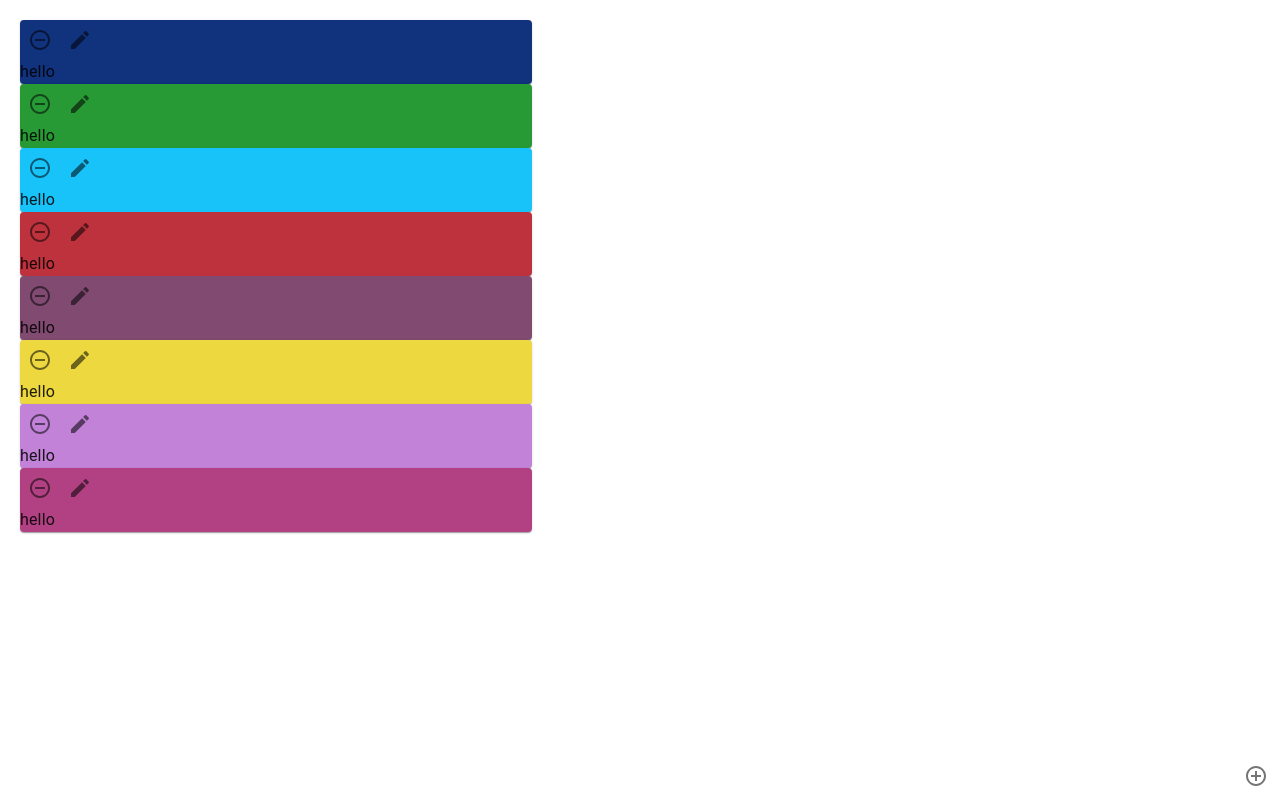
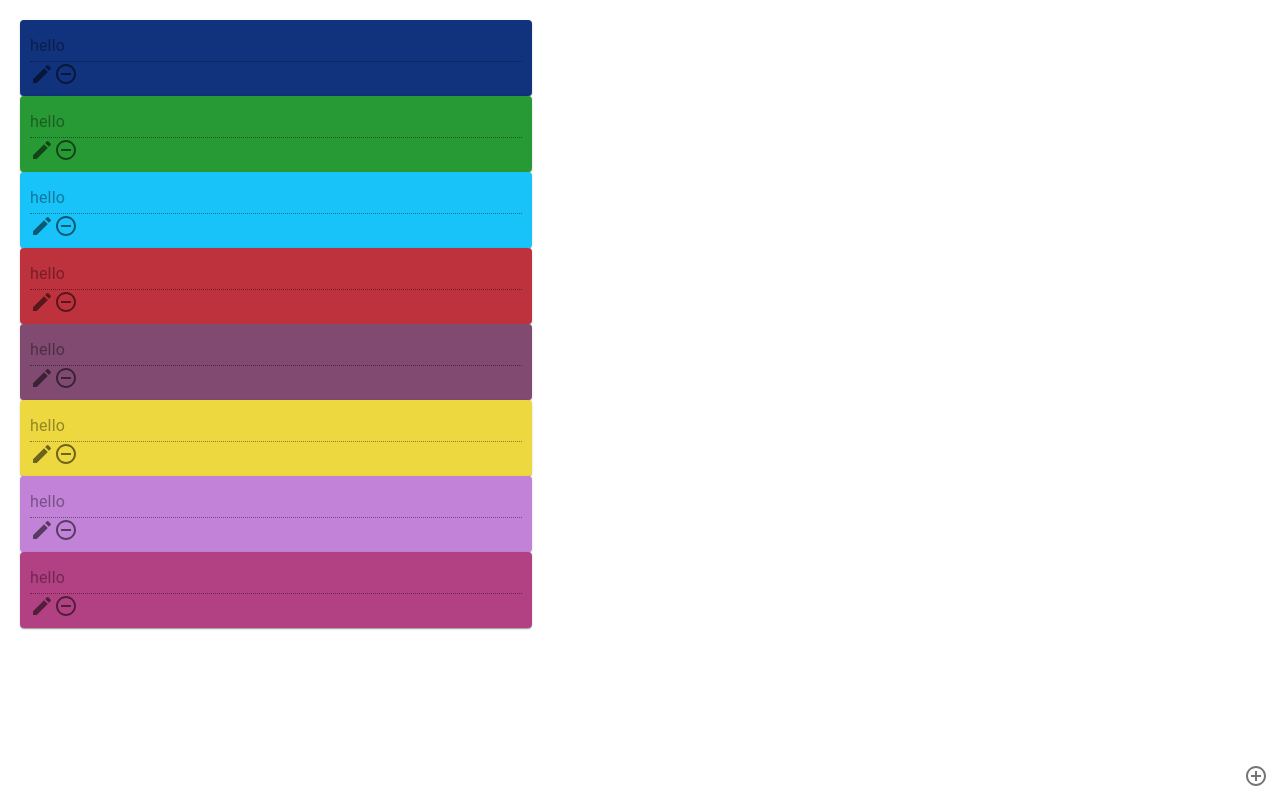
Before and after one commit to DannyDorito/j-e2e-notes, a React (Create React App) app: page /notes in a window 1280 px wide. Both pictures are taken after a click on the button "LOGIN". Built offline with nearby package versions, Linux system fonts and the light colour scheme.

Commit message:
better text on note

```diff
--- a/src/components/DraggableNote.tsx
+++ b/src/components/DraggableNote.tsx
@@ -3,6 +3,7 @@ import { NoteClass } from '../classes/NoteClass';
 import Draggable, { DraggableData, DraggableEvent } from 'react-draggable';
 import Typography from '@mui/material/Typography/Typography';
 import Card from '@mui/material/Card/Card';
+import Box from '@mui/material/Box/Box';
 import IconButton from '@mui/material/IconButton/IconButton';
 import TextField from '@mui/material/TextField/TextField';
 import SaveIcon from '@mui/icons-material/Save';
@@ -39,19 +40,28 @@ const DraggableNote = ({
   return (
     <Draggable position={{ x: currentX, y: currentY }} onStop={handleStop} disabled={note.edit}>
       <Card className='draggable-card' style={{ backgroundColor: note.backgroundColour }}>
-        <IconButton onClick={deleteNote}>
-          <RemoveCircleOutlineIcon />
-        </IconButton>
-        <IconButton onClick={editNote}>{note.edit ? <SaveIcon /> : <EditIcon />}</IconButton>
-        {note.edit ? (
-          <TextField
-            value={content}
-            variant='outlined'
-            onChange={(event) => updateContent(event.target.value)}
-          />
-        ) : (
-          <Typography>{content}</Typography>
-        )}
+        <TextField
+          value={content}
+          variant='standard'
+          margin='none'
+          multiline={true}
+          disabled={!note.edit}
+          fullWidth={true}
+          placeholder={'New Note'}
+          onChange={(event) => updateContent(event.target.value)}
+          sx={{
+            display: 'flex',
+            justifyContent: 'space-between',
+          }}
+        />
+        <Box className='draggable-box'>
+          <IconButton className='draggable-button' onClick={editNote}>
+            {note.edit ? <SaveIcon /> : <EditIcon />}
+          </IconButton>
+          <IconButton className='draggable-button' onClick={deleteNote}>
+            <RemoveCircleOutlineIcon />
+          </IconButton>
+        </Box>
       </Card>
     </Draggable>
   );
--- a/src/components/css/DraggableNote.css
+++ b/src/components/css/DraggableNote.css
@@ -1,7 +1,9 @@
 .draggable-card {
   width: 40%;
+  padding: 10px;
+  box-sizing: border-box;
 }
 
-Typography {
-  color: black;
+.draggable-button {
+  padding: 0;
 }
```
